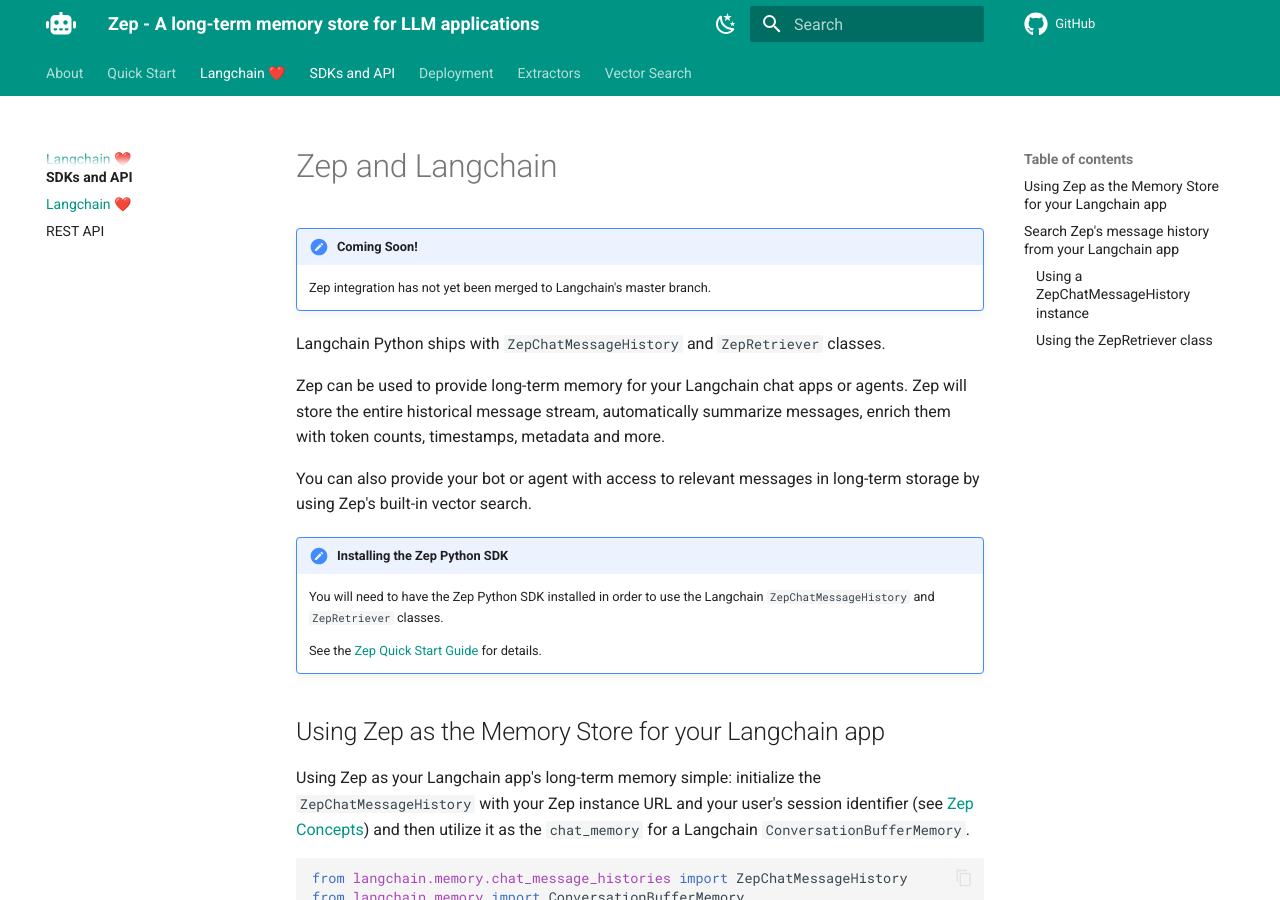
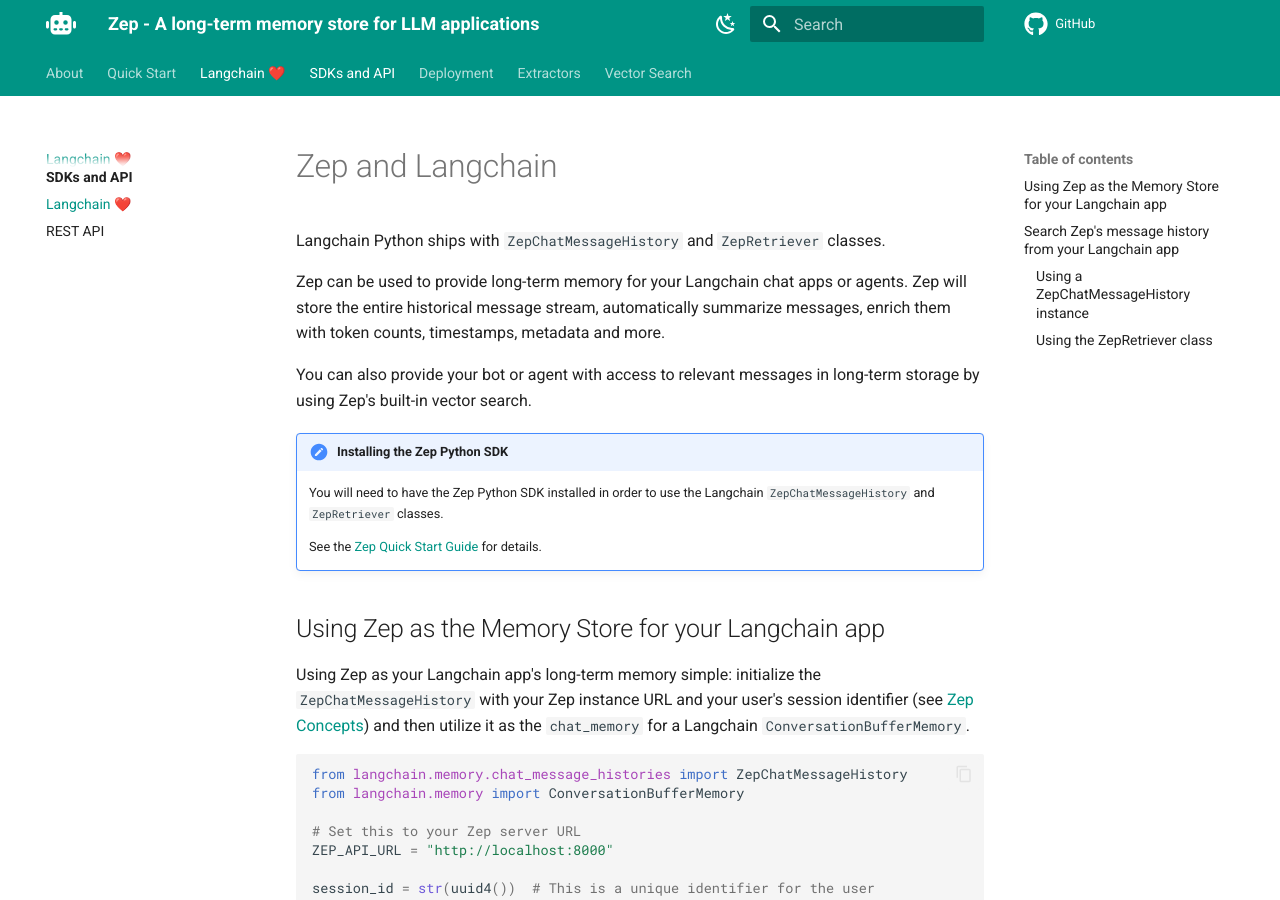
Before and after one commit to getzep/docs.getzep.com, an MkDocs documentation site: the page built from docs/sdk/langchain.md, in a window 1280 px wide and 900 px high. Built offline with MkDocs 1.6.1 and Material for MkDocs 9.7.7, drawn with Linux system fonts in a browser that asks for light colours; comment, search, counter and statistics services are not loaded.

Commit message:
remove langchain coming soon banner

```diff
--- a/docs/sdk/langchain.md
+++ b/docs/sdk/langchain.md
@@ -1,8 +1,4 @@
 # Zep and Langchain
-
-!!! note "Coming Soon!"
-
-    Zep integration has not yet been merged to Langchain's master branch.
 
 Langchain Python ships with `ZepChatMessageHistory` and `ZepRetriever` classes.
 
```
